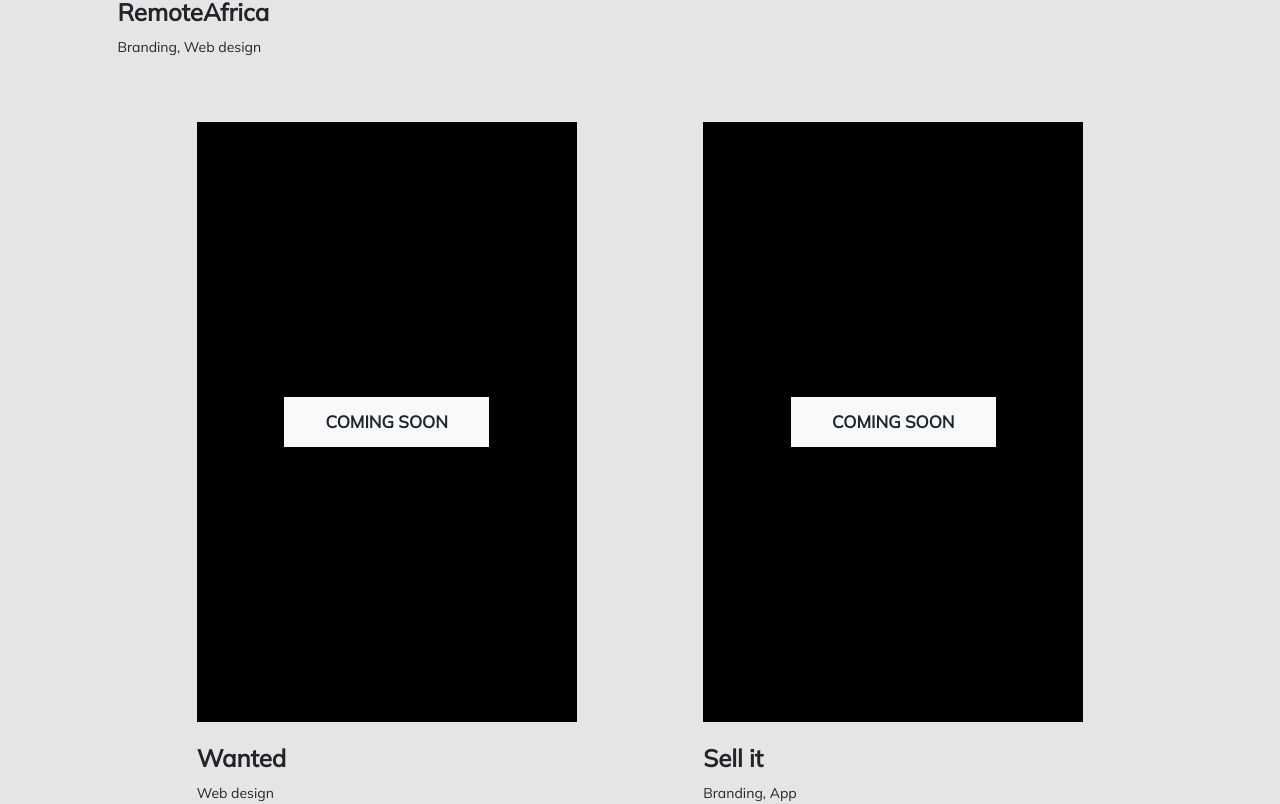
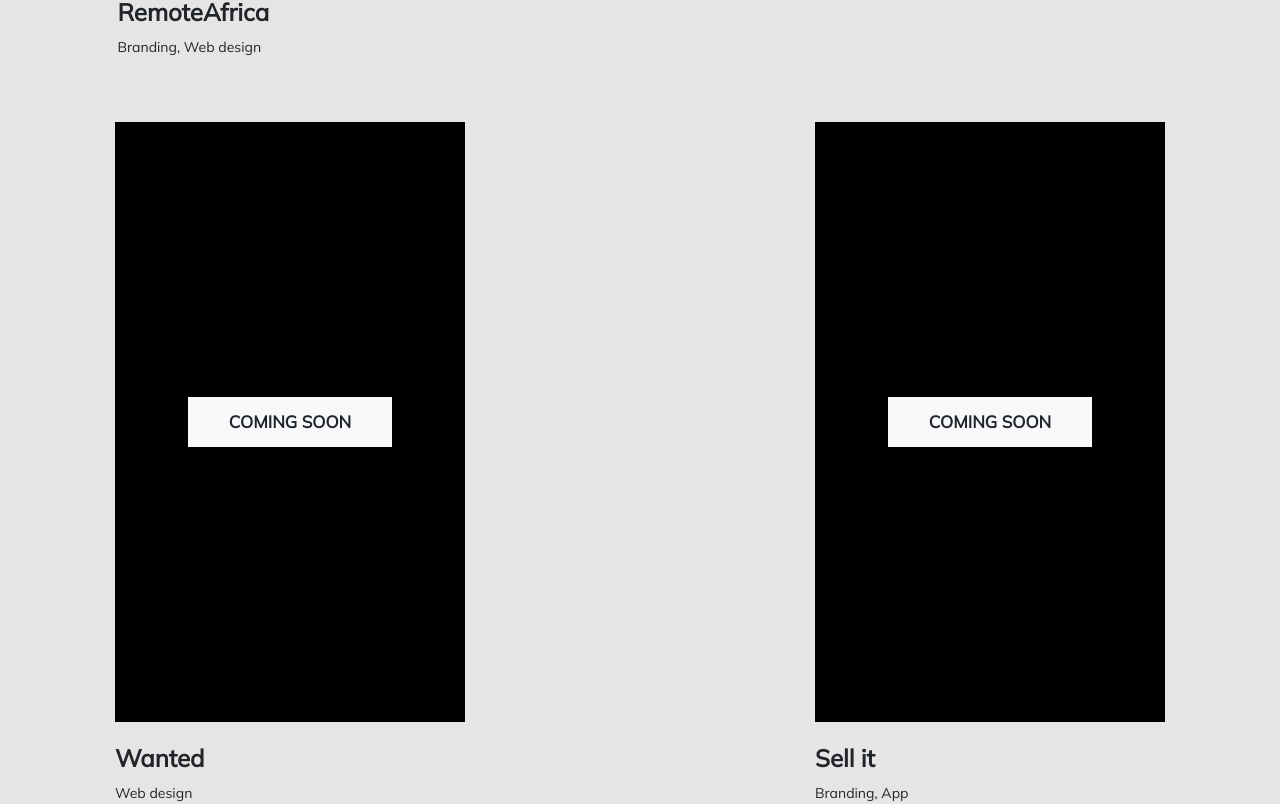
Before and after one commit to uchendu1/reachzone-site, a React (Create React App) app: page / in a window 1280 px wide. Shown: the part 1440-2244 px from the top of the page. Built offline with nearby package versions, Linux system fonts and the light colour scheme.

Commit message:
remove images and replaced with divs

```diff
--- a/src/Body.css
+++ b/src/Body.css
@@ -149,8 +149,9 @@ hr {
 
 }
 .parent-row{
-    justify-content: space-evenly;
+    justify-content: space-between;
     margin-top: 50px;
+    padding: 0 45px !important;
 }
 .btn1{
     padding: 10px 40px !important;
```
